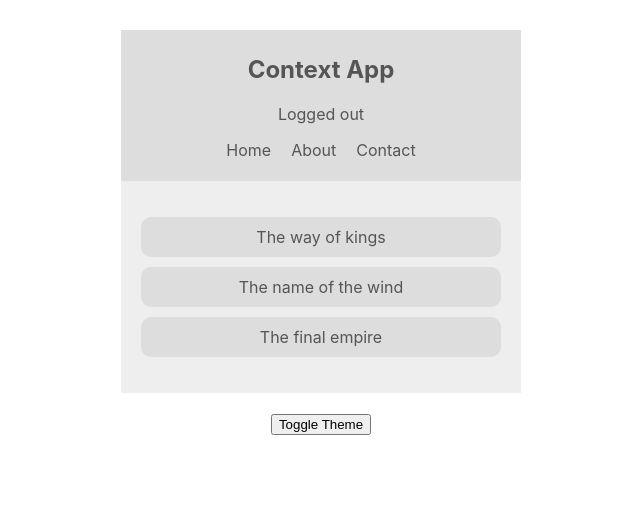
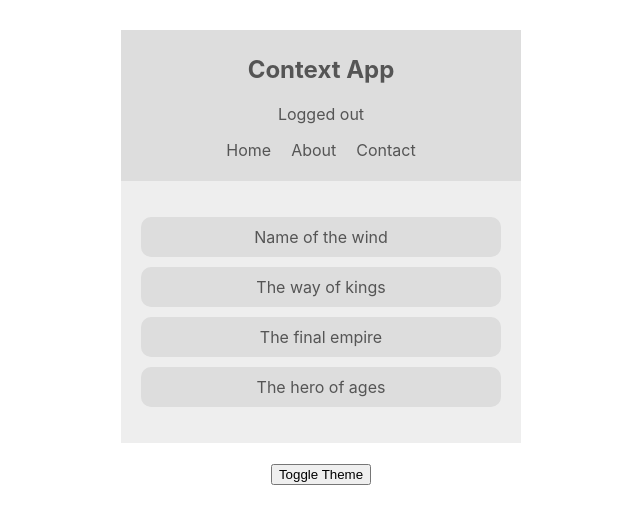
Before and after one commit to dhanmoni/React-hooks-context, a React (Create React App) app: page / in a window 1280 px wide. Shown: the top 524 px of the page, without its empty margins (319-959 px from the left). Built offline with nearby package versions, Linux system fonts and the light colour scheme.

Commit message:
BookContext is created with functional component and now book list is dynamic

```diff
--- a/src/App.js
+++ b/src/App.js
@@ -5,6 +5,7 @@
 import ThemeContextProvider from "./Context/ContextAPI/ThemeContext";
 import ThemeToggle from "./Context/Components/ThemeToggle";
 import AuthContextProvider from "./Context/ContextAPI/AuthContext";
+import BookContextProvider from "./Context/ContextAPI/BookContext";
 
 function App() {
   return (
@@ -13,7 +14,9 @@
       <ThemeContextProvider>
         <AuthContextProvider>
           <Navbar />
-          <BookList />
+          <BookContextProvider>
+            <BookList />
+          </BookContextProvider>
           <ThemeToggle />
         </AuthContextProvider>
       </ThemeContextProvider>
--- a/src/Context/Components/BookList.js
+++ b/src/Context/Components/BookList.js
@@ -1,10 +1,12 @@
 import React, { useContext } from "react";
 import { ThemeContext } from "../ContextAPI/ThemeContext";
+import { BookContext } from "../ContextAPI/BookContext";
 
 //CONTEXT USING FUNCTIONAL COMPONENT WITH USECONTEXT API
 
 const BookList = () => {
   const { isLightTheme, light, dark } = useContext(ThemeContext);
+  const { books } = useContext(BookContext);
   const theme = isLightTheme ? light : dark;
   return (
     <div
@@ -12,9 +14,13 @@
       style={{ color: theme.syntax, backgroundColor: theme.bg }}
     >
       <ul>
-        <li style={{ backgroundColor: theme.ui }}>The way of kings</li>
-        <li style={{ backgroundColor: theme.ui }}>The name of the wind</li>
-        <li style={{ backgroundColor: theme.ui }}>The final empire</li>
+        {books.map((book) => {
+          return (
+            <li key={book.id} style={{ backgroundColor: theme.ui }}>
+              {book.title}
+            </li>
+          );
+        })}
       </ul>
     </div>
   );
--- /dev/null
+++ b/src/Context/ContextAPI/BookContext.js
@@ -0,0 +1,19 @@
+import React, { createContext, useState } from "react";
+
+export const BookContext = createContext();
+
+const BookContextProvider = (props) => {
+  const [books, setBooks] = useState([
+    { title: "Name of the wind", id: 1 },
+    { title: "The way of kings", id: 2 },
+    { title: "The final empire", id: 3 },
+    { title: "The hero of ages", id: 4 },
+  ]);
+  return (
+    <BookContext.Provider value={{ books }}>
+      {props.children}
+    </BookContext.Provider>
+  );
+};
+
+export default BookContextProvider;
```
